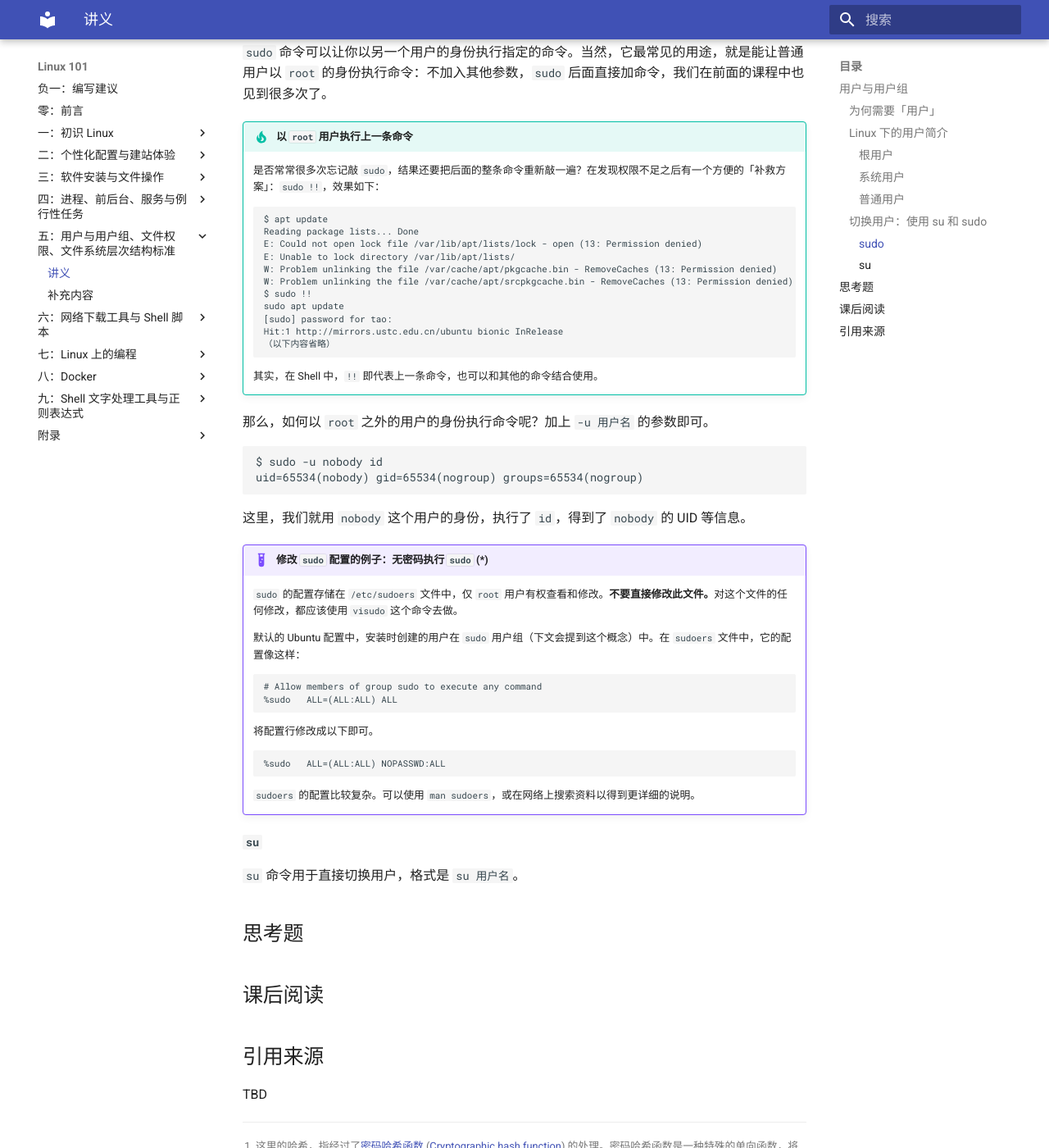
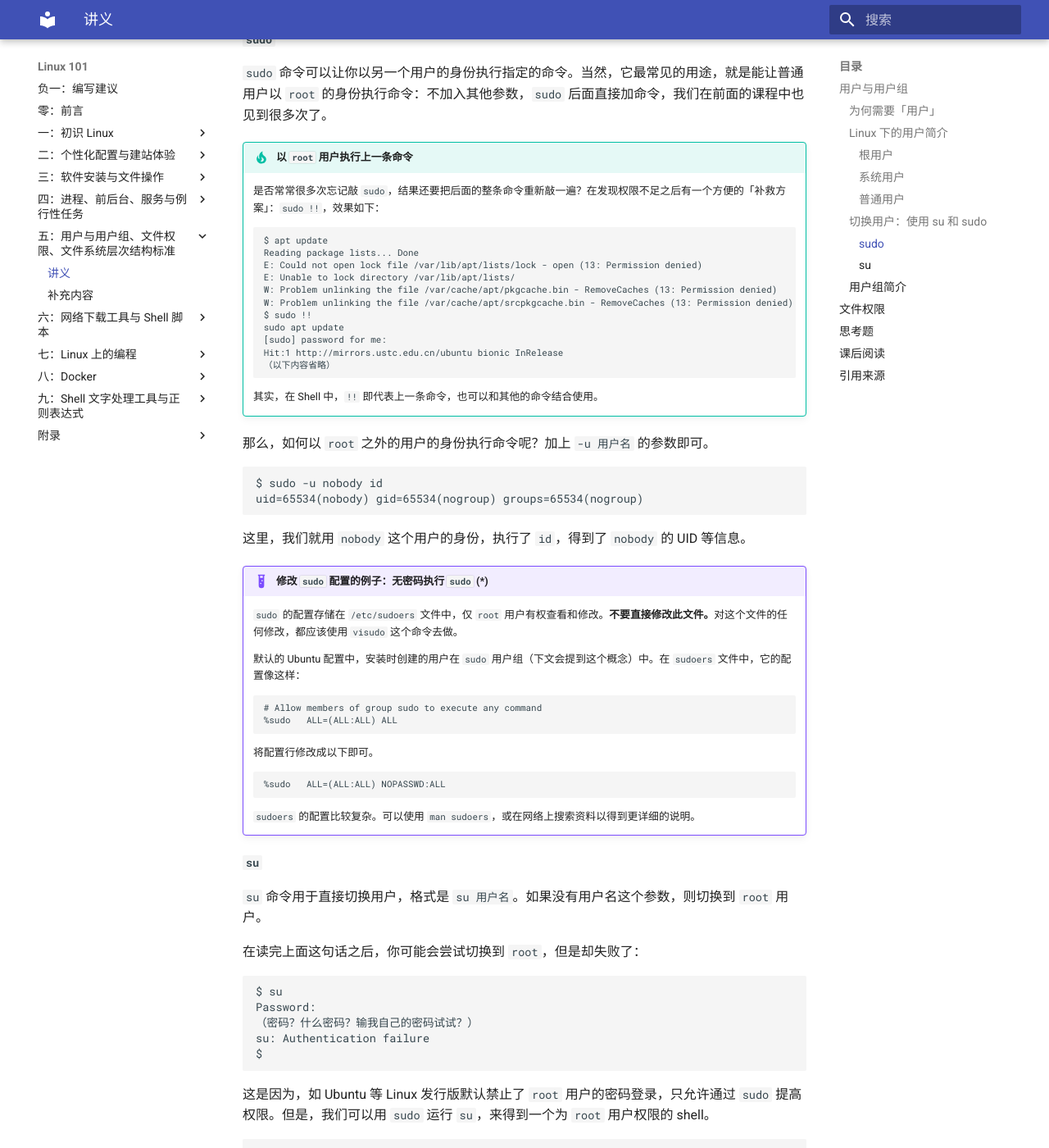
Before and after one commit to ustclug/Linux101-docs, an MkDocs documentation site: the page built from docs/Ch05/1.md, in a window 1280 px wide and 1400 px high, scrolled down 2599 px. Shown: the whole window at 82% size. Built offline with MkDocs 1.6.1 and Material for MkDocs 9.7.7, drawn with Linux system fonts in a browser that asks for light colours; some of the changed text lies outside the part shown.

Commit message:
Ch05: finished users & groups

````diff
--- a/docs/Ch05/1.md
+++ b/docs/Ch05/1.md
@@ -23,7 +23,7 @@
 
 ### Linux 下的用户简介
 
-你可以查看 `/etc/passwd` 文件，来得到系统中用户的配置信息。
+你可以查看 `/etc/passwd` 文件，来得到系统中用户的配置信息。**下文的内容，在没有特殊说明的情况下，都假设你的用户名是 `me`**。
 
 !!! example "`/etc/passwd` 示例"
 
@@ -35,7 +35,7 @@
     bin:x:2:2:bin:/bin:/usr/sbin/nologin
     （中间内容省略）
     sshd:x:110:65534::/run/sshd:/usr/sbin/nologin
-    tao:x:1000:1000:tao:/home/tao:/bin/bash
+    me:x:1000:1000:me:/home/me:/bin/bash
     lxd:x:998:100::/var/snap/lxd/common/lxd:/bin/false
     mysql:x:111:116:MySQL Server,,,:/nonexistent:/bin/false
     ```
@@ -101,7 +101,7 @@
     W: Problem unlinking the file /var/cache/apt/srcpkgcache.bin - RemoveCaches (13: Permission denied)
     $ sudo !!
     sudo apt update
-    [sudo] password for tao:
+    [sudo] password for me:
     Hit:1 http://mirrors.ustc.edu.cn/ubuntu bionic InRelease
     （以下内容省略）
     ```
@@ -138,7 +138,66 @@
 
 #### `su`
 
-`su` 命令用于直接切换用户，格式是 `su 用户名`。
+`su` 命令用于直接切换用户，格式是 `su 用户名`。如果没有用户名这个参数，则切换到 `root` 用户。
+
+在读完上面这句话之后，你可能会尝试切换到 `root`，但是却失败了：
+
+```
+$ su
+Password:
+（密码？什么密码？输我自己的密码试试？）
+su: Authentication failure
+$
+```
+
+这是因为，如 Ubuntu 等 Linux 发行版默认禁止了 `root` 用户的密码登录，只允许通过 `sudo` 提高权限。但是，我们可以用 `sudo` 运行 `su`，来得到一个为 `root` 用户权限的 shell。
+
+```
+$ sudo su
+Password:
+（没错，是我自己的密码）
+# id
+uid=0(root) gid=0(root) groups=0(root)
+# exit
+$
+```
+
+`sudo su`, `sudo su -` 等命令有一些细微的区别，可以阅读本章的补充材料。
+
+### 用户组简介
+
+用户组是用户的集合。通过用户组机制，可以为一批用户设置权限。可以使用 `groups` 命令，查看自己所属的用户组。
+
+```
+$ groups
+me adm cdrom sudo dip plugdev lxd
+```
+
+可以看到，用户 `me` 从属于多个用户组，包括一个与其名字相同的用户组。
+
+对于普通用户来说，用户组机制会在配置部分软件时使用到。如在使用第八章的 Docker 时，可以把自己加入 `docker` 用户组，从而不需要使用 `root` 权限，也可以访问它的接口。
+
+同样，用户组和用户一样，也有编号：GID (Group ID)。
+
+<!--
+### 命令行的用户配置操作 (*)
+
+#### 修改密码：`passwd`
+
+可以使用此命令修改用户密码，格式为 `passwd 用户名`。如果没有输入用户名，则修改自己的密码。
+
+#### 修改用户配置：`adduser`
+
+!!! warning "`adduser` 是 Debian 及其衍生发行版的专属命令"
+
+    在其他发行版（如 Fedora, CentOS 等）中，需要使用 `usermod`, `useradd`, `groupadd` 等替代。具体信息详询各自的 `man` 文档。
+
+这里有些问题：`adduser` 不能完全替代 `usermod` 等命令，要介绍的话也非常繁杂。暂时注释掉。
+-->
+
+## 文件权限
+
+
 
 ## 思考题
 
````
